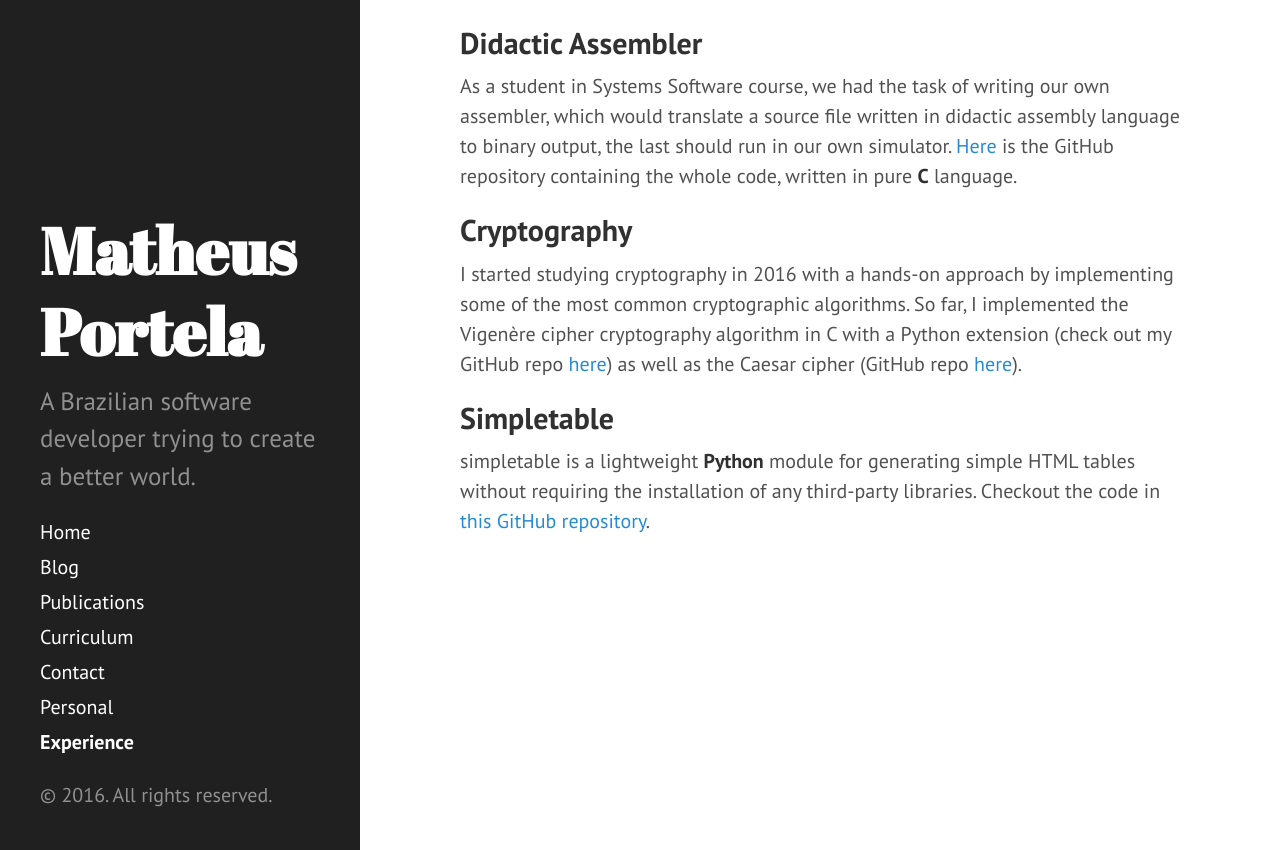
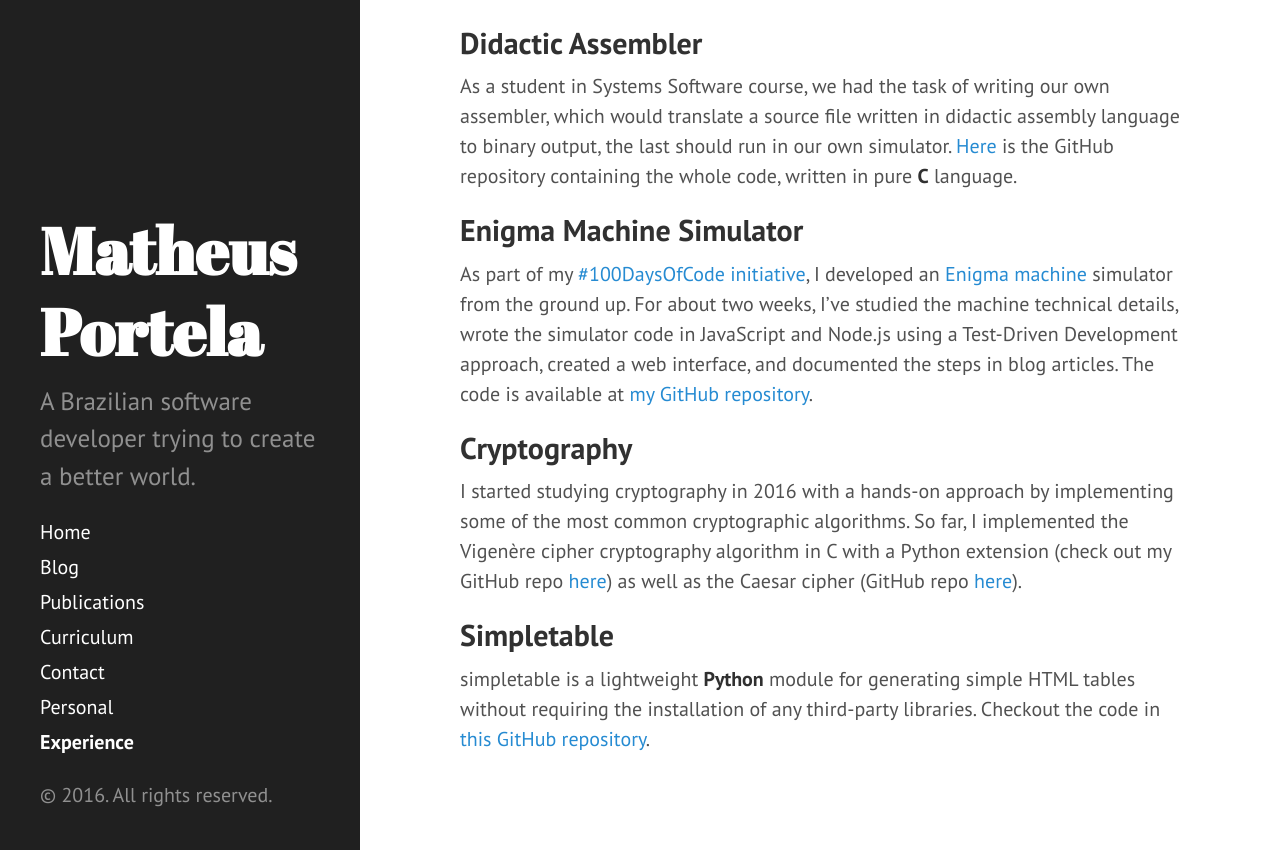
Before and after one commit to matheusportela/matheusportela.github.io, a Jekyll site: the page built from experience/index.md, in a window 1280 px wide and 900 px high, scrolled down 2242 px, cut to the strip 50-900 px from the top of the window. Built offline with Jekyll 4.4.1, drawn with Linux system fonts in a browser that asks for light colours.

Commit message:
Updating site with Enigma simulator.

```diff
--- a/experience/index.md
+++ b/experience/index.md
@@ -25,6 +25,9 @@ During my internship at the [CSIRO](http://www.csiro.au), in Australia, I could
 ## Didactic Assembler
 As a student in Systems Software course, we had the task of writing our own assembler, which would translate a source file written in didactic assembly language to binary output, the last should run in our own simulator. [Here](http://github.com/matheusportela/sb-assembler) is the GitHub repository containing the whole code, written in pure **C** language.
 
+## Enigma Machine Simulator
+As part of my [#100DaysOfCode initiative](/day-1-enigma), I developed an [Enigma machine](https://en.wikipedia.org/wiki/Enigma_machine) simulator from the ground up. For about two weeks, I've studied the machine technical details, wrote the simulator code in JavaScript and Node.js using a Test-Driven Development approach, created a web interface, and documented the steps in blog articles. The code is available at [my GitHub repository](https://github.com/matheusportela/enigma-machine/).
+
 ## Cryptography
 I started studying cryptography in 2016 with a hands-on approach by implementing some of the most common cryptographic algorithms. So far, I implemented the Vigenère cipher cryptography algorithm in C with a Python extension (check out my GitHub repo [here](https://github.com/matheusportela/vigenere-cipher)) as well as the Caesar cipher (GitHub repo [here](https://github.com/matheusportela/caesar-cipher)).
 
```
Also changed, not shown: index.md (+1 -1 lines).
